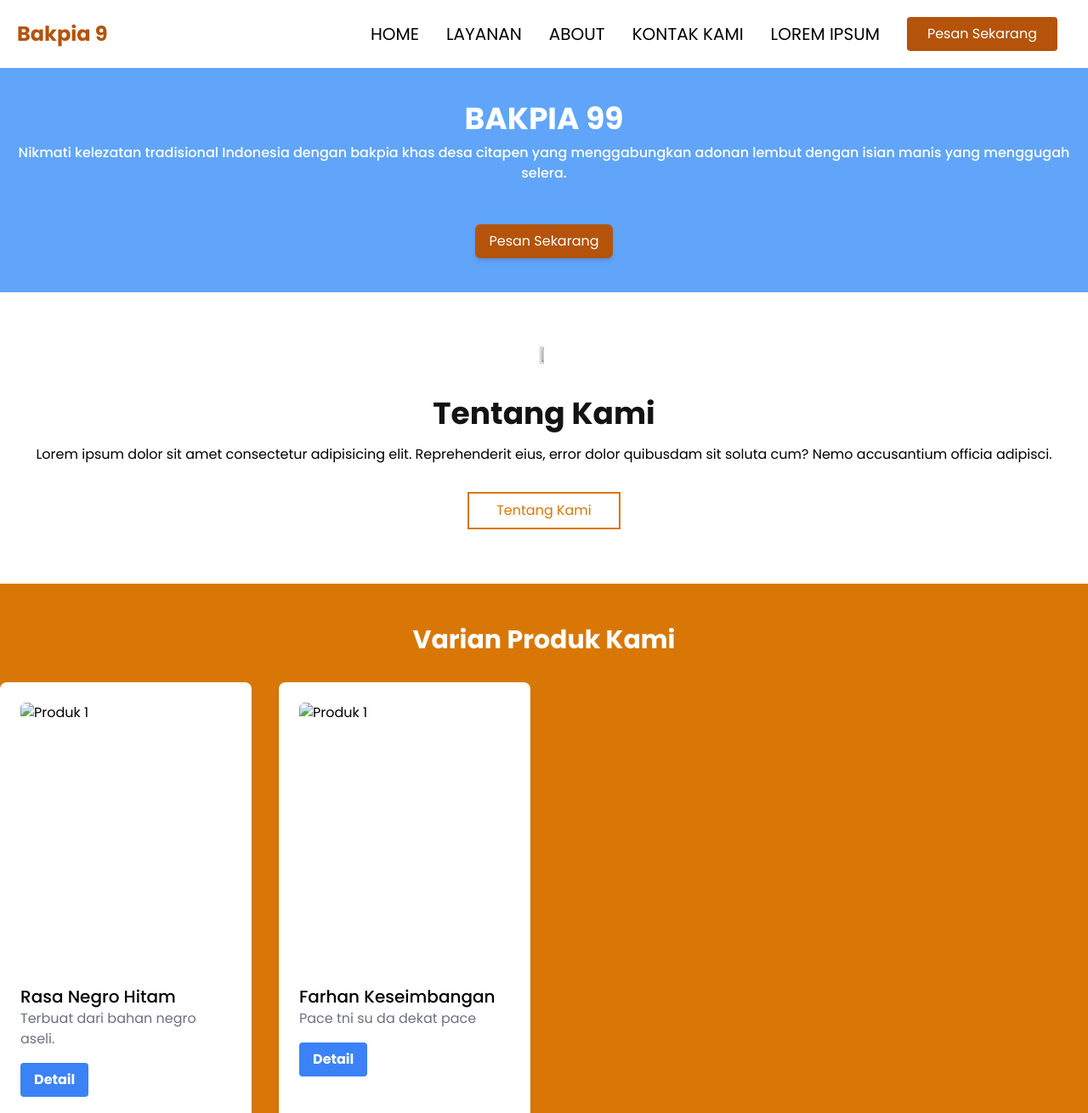
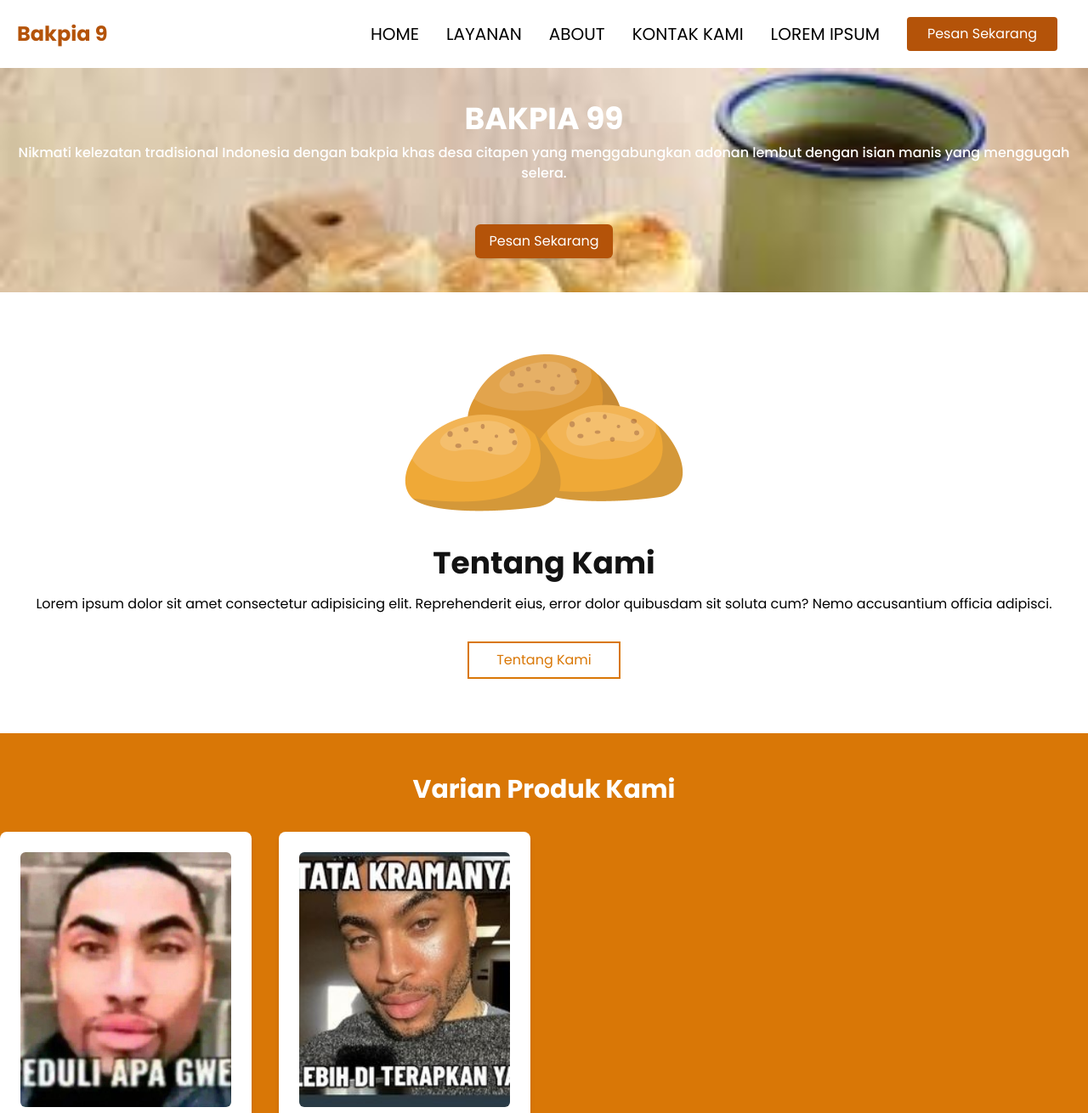
Before and after one commit to mizucode/raikeripik, a website: page index.html in a window 1280 px wide. Shown: the top 1310 px of the page at 85% size. Drawn offline with Linux system fonts and the light colour scheme; the site is published under a folder, as on GitHub Pages, so addresses that start at the root find nothing.

Commit message:
fix image

```diff
--- a/index.html
+++ b/index.html
@@ -87,7 +87,7 @@
     <!-- Hero Section Start -->
     <section
       class="w-full py-8 bg-blue-400 bg-no-repeat bg-cover"
-      style="background-image: url(/img/download.jpg)"
+      style="background-image: url(img/download.jpg)"
     >
       <div class="px-4 py-2">
         <div class="flex flex-wrap justify-center gap-12">
@@ -117,7 +117,7 @@
         <div class="flex flex-wrap justify-center">
           <div class="flex justify-center">
             <img
-              src="/img/rotiicon-01.webp"
+              src="img/rotiicon-01.webp"
               alt=""
               class="aspect-video object-cover w-1/2"
             />
@@ -149,7 +149,7 @@
         <!-- Variant -->
         <div class="bg-white rounded-lg shadow-md p-6">
           <img
-            src="/img/peduli apa.jpg"
+            src="img/peduli apa.jpg"
             alt="Produk 1"
             class="rounded-md mb-4 w-[300px] h-[300px] object-cover"
           />
@@ -167,7 +167,7 @@
         </div>
         <div class="bg-white rounded-lg shadow-md p-6">
           <img
-            src="/img/tatakramanya.jpg"
+            src="img/tatakramanya.jpg"
             alt="Produk 1"
             class="rounded-md mb-4 w-[300px] h-[300px] object-cover"
           />
```
Also changed, not shown: src/output.css.
